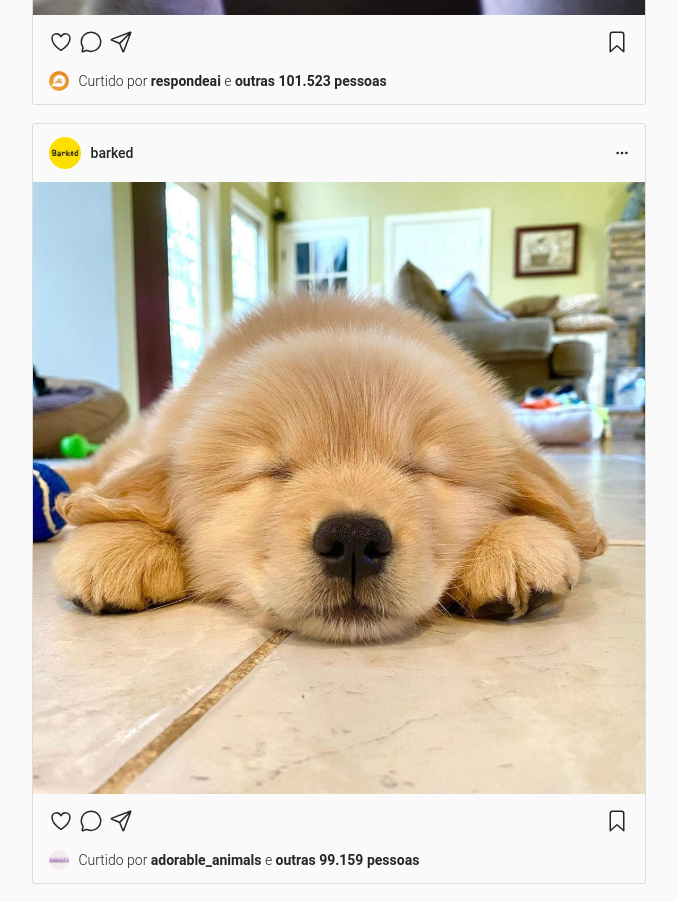
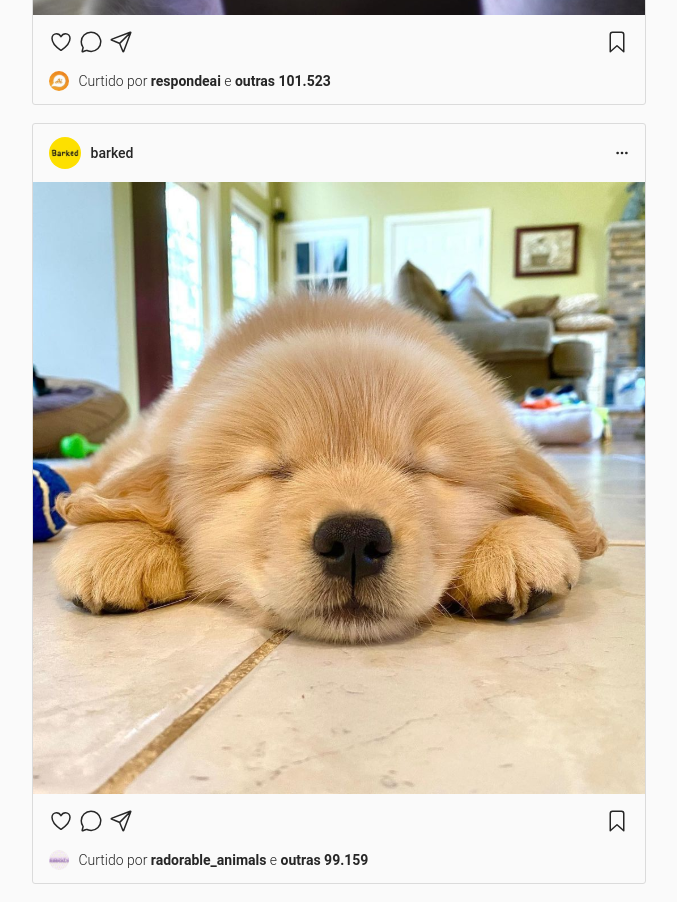
Before and after one commit to joaofelix27/projeto_07_instagramreact, a JavaScript app: page / in a window 1280 px wide. Shown: the part 880-1782 px from the top of the page, without its empty margins (141-818 px from the left). Built offline with nearby package versions, Linux system fonts and the light colour scheme.

Commit message:
Versão Posts Ok

```diff
--- /dev/null
+++ b/src/Corpo/Posts/Post.js
@@ -0,0 +1,41 @@
+export default function Post (props) {
+    return (
+    <div class="post">
+        <div class="topo">
+            <div class="usuario">
+            <img src={props.imagem}/>
+            {props.texto}
+            </div>
+            <div class="acoes">
+            <ion-icon name="ellipsis-horizontal"></ion-icon>
+            </div>
+        </div>
+
+        <div class="conteudo">
+            <img src={props.imagempost}/>
+        </div>
+
+        <div class="fundo">
+            <div class="acoes">
+            <div>
+                <ion-icon name="heart-outline"></ion-icon>
+                <ion-icon name="chatbubble-outline"></ion-icon>
+                <ion-icon name="paper-plane-outline"></ion-icon>
+            </div>
+            <div>
+                <ion-icon name="bookmark-outline"></ion-icon>
+            </div>
+            </div>
+
+            <div class="curtidas">
+            <img src={props.imagemcomentarios} />
+            <div class="texto">
+                Curtido por <strong>{props.curtidopor}</strong> e <strong>outras {props.eoutras}</strong>
+            </div>
+            </div>
+        </div>
+    </div>
+)
+
+
+}
--- a/src/Corpo/Posts/Posts.js
+++ b/src/Corpo/Posts/Posts.js
@@ -1,77 +1,13 @@
+import Post from './Post'
 export default function Posts (){
+    const post=[
+        <Post imagem="assets/img/meowed.svg" texto="meowed" imagempost="assets/img/gato-telefone.svg" imagemcomentarios="assets/img/respondeai.svg" curtidopor="respondeai" eoutras="101.523" />,
+        <Post imagem="assets/img/barked.svg" texto="barked" imagempost="assets/img/dog.svg" imagemcomentarios="assets/img/adorable_animals.svg" curtidopor="radorable_animals" eoutras="99.159" />
+        ]
+
     return (
     <div class="posts">
-    <div class="post">
-    <div class="topo">
-        <div class="usuario">
-        <img src="assets/img/meowed.svg" />
-        meowed
-        </div>
-        <div class="acoes">
-        <ion-icon name="ellipsis-horizontal"></ion-icon>
-        </div>
+       {post.map(post1 => <div>{post1}</div>)}
     </div>
-
-    <div class="conteudo">
-        <img src="assets/img/gato-telefone.svg" />
-    </div>
-
-    <div class="fundo">
-        <div class="acoes">
-        <div>
-            <ion-icon name="heart-outline"></ion-icon>
-            <ion-icon name="chatbubble-outline"></ion-icon>
-            <ion-icon name="paper-plane-outline"></ion-icon>
-        </div>
-        <div>
-            <ion-icon name="bookmark-outline"></ion-icon>
-        </div>
-        </div>
-
-        <div class="curtidas">
-        <img src="assets/img/respondeai.svg" />
-        <div class="texto">
-            Curtido por <strong>respondeai</strong> e <strong>outras 101.523 pessoas</strong>
-        </div>
-        </div>
-    </div>
-    </div>
-
-    <div class="post">
-    <div class="topo">
-        <div class="usuario">
-        <img src="assets/img/barked.svg" />
-        barked
-        </div>
-        <div class="acoes">
-        <ion-icon name="ellipsis-horizontal"></ion-icon>
-        </div>
-    </div>
-
-    <div class="conteudo">
-        <img src="assets/img/dog.svg" />
-    </div>
-
-    <div class="fundo">
-        <div class="acoes">
-        <div>
-            <ion-icon name="heart-outline"></ion-icon>
-            <ion-icon name="chatbubble-outline"></ion-icon>
-            <ion-icon name="paper-plane-outline"></ion-icon>
-        </div>
-        <div>
-            <ion-icon name="bookmark-outline"></ion-icon>
-        </div>
-        </div>
-
-        <div class="curtidas">
-        <img src="assets/img/adorable_animals.svg" />
-        <div class="texto">
-            Curtido por <strong>adorable_animals</strong> e <strong>outras 99.159 pessoas</strong>
-        </div>
-        </div>
-    </div>
-    </div>
-</div>
     )
 }
```
